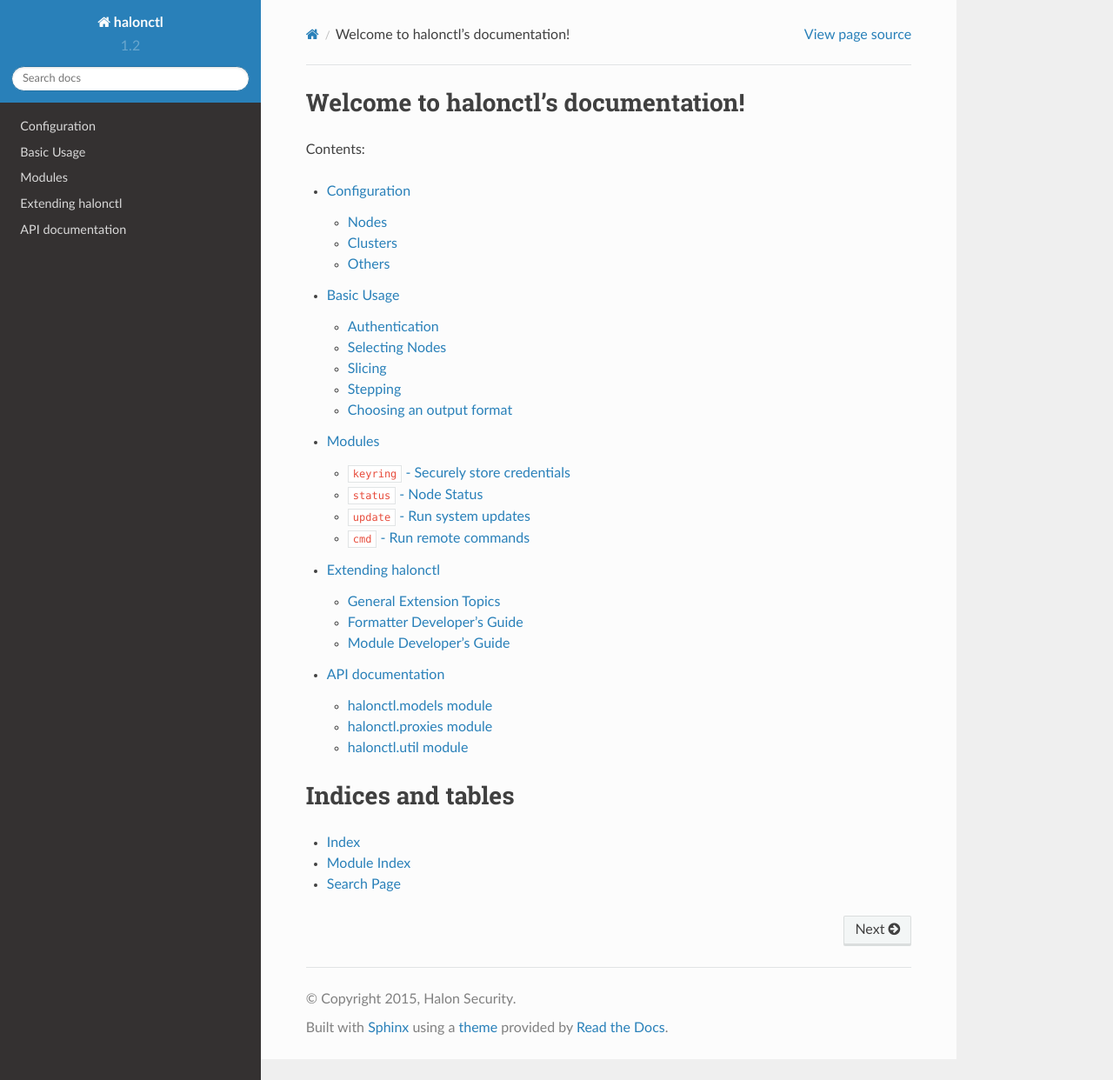
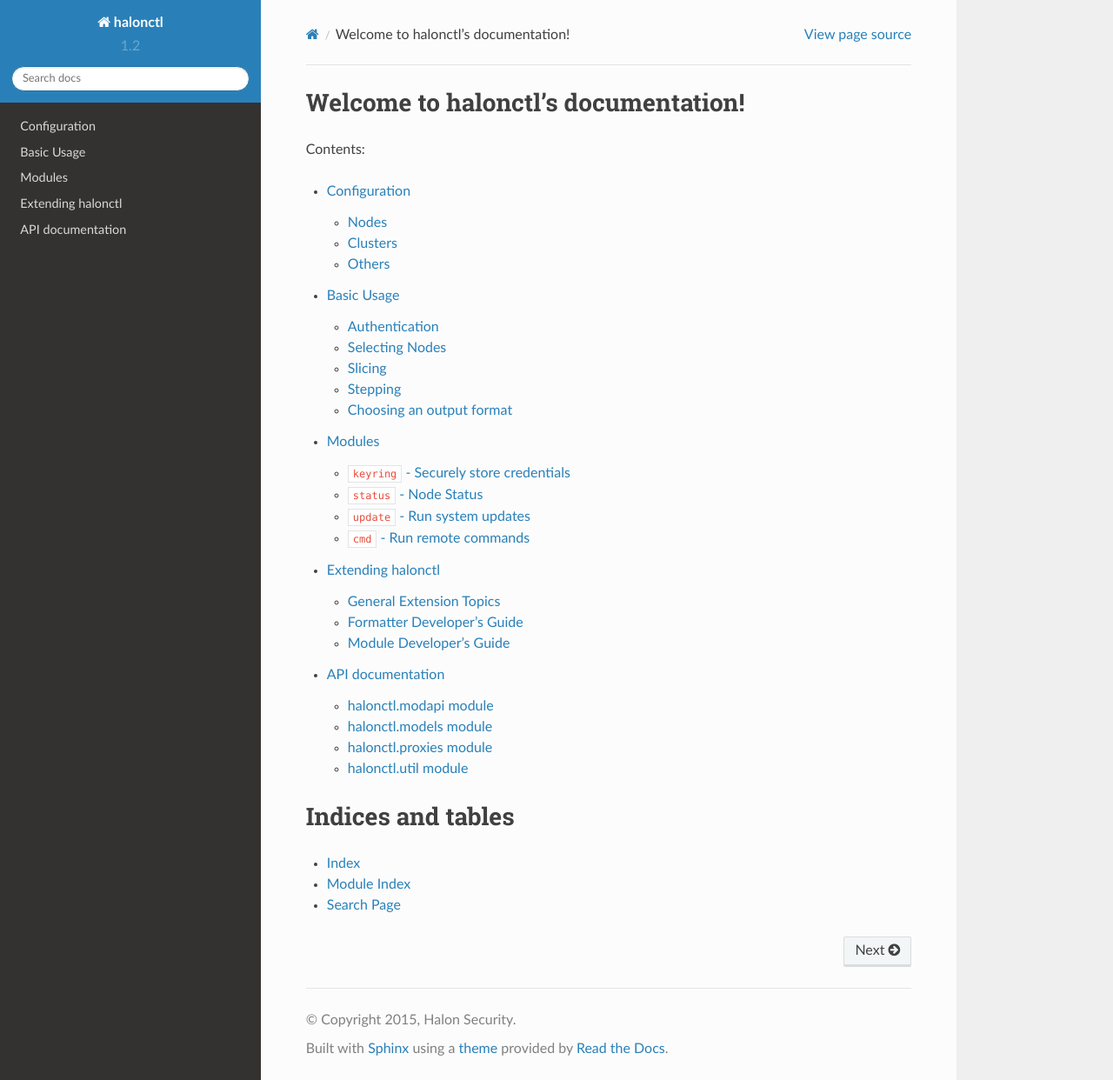
Before and after one commit to wildegnux/halonctl, a Sphinx documentation site: the page built from docs/index.rst, in a window 1280 px wide and 1242 px high. Shown: the whole window at 87% size. Built offline with Sphinx 7.4.7 and the Read the Docs theme 2.0.0, drawn with Linux system fonts in a browser that asks for light colours.

Commit message:
Include halonctl.modapi in the API docs

```diff
--- a/docs/api.rst
+++ b/docs/api.rst
@@ -1,5 +1,11 @@
 API documentation
 =================
+
+halonctl.modapi module
+----------------------
+
+.. automodule:: halonctl.modapi
+    :members:
 
 halonctl.models module
 ----------------------
```
